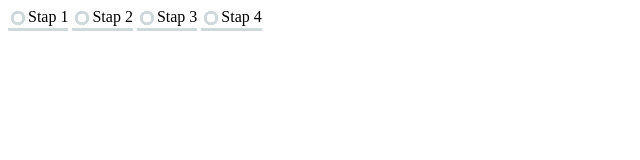
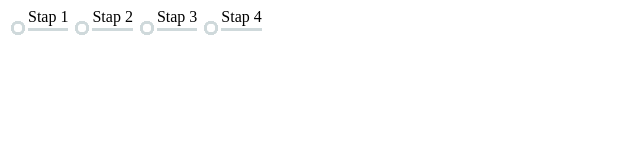
Before and after one commit to Sebfh/Timeline, a plain HTML site: page index.html in a window 1280 px wide. Shown: the full height of the page, 0-640 px from the left. Drawn offline with nearby package versions, Linux system fonts and the light colour scheme.

Commit message:
- moved things down

```diff
--- a/css/module/_timeline.scss
+++ b/css/module/_timeline.scss
@@ -17,6 +17,8 @@
 		display: block;
 		background-image: -webkit-radial-gradient(#ffffff 30%, #cfd9db 31%, #cfd9db 50%, #ffffff 51%);
 		float: left;
+		left: 0px;
+		bottom: -10px;
 	}
 }
 
```
Also changed, not shown: css/main.css.
